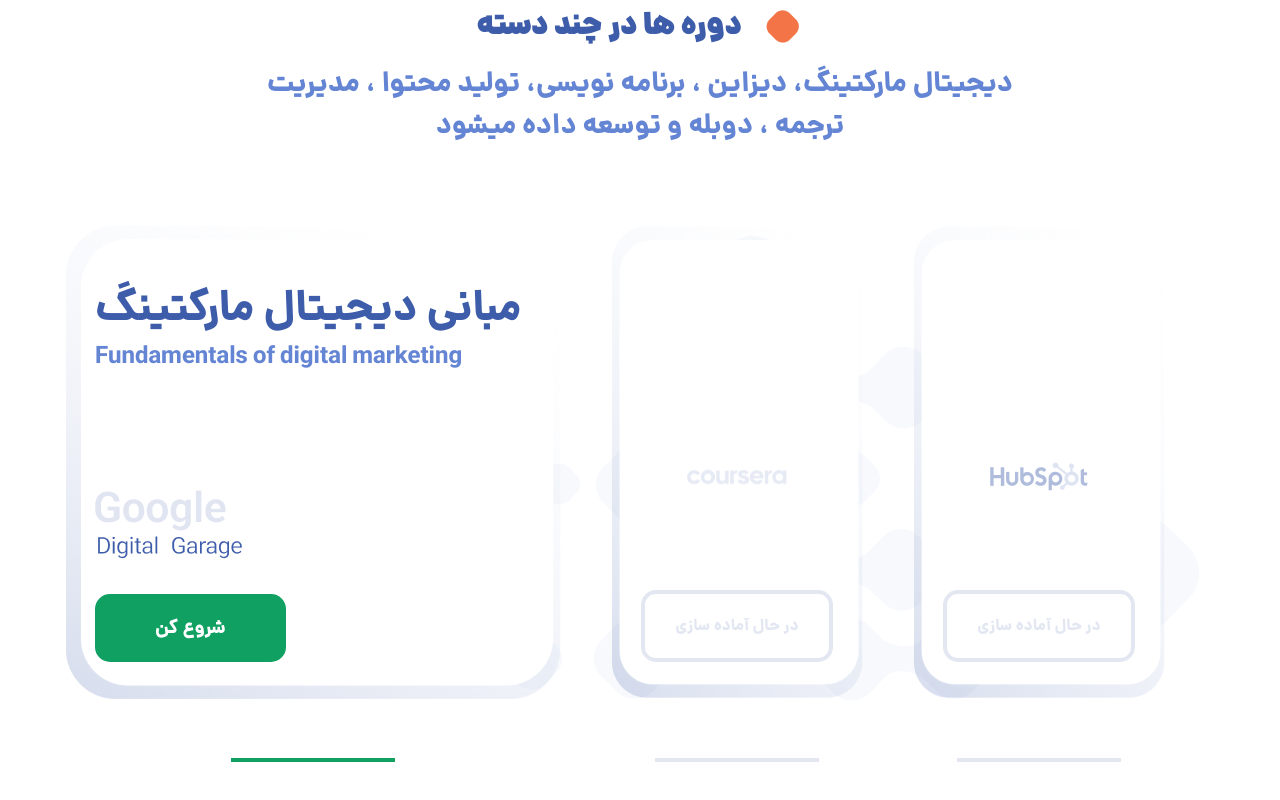
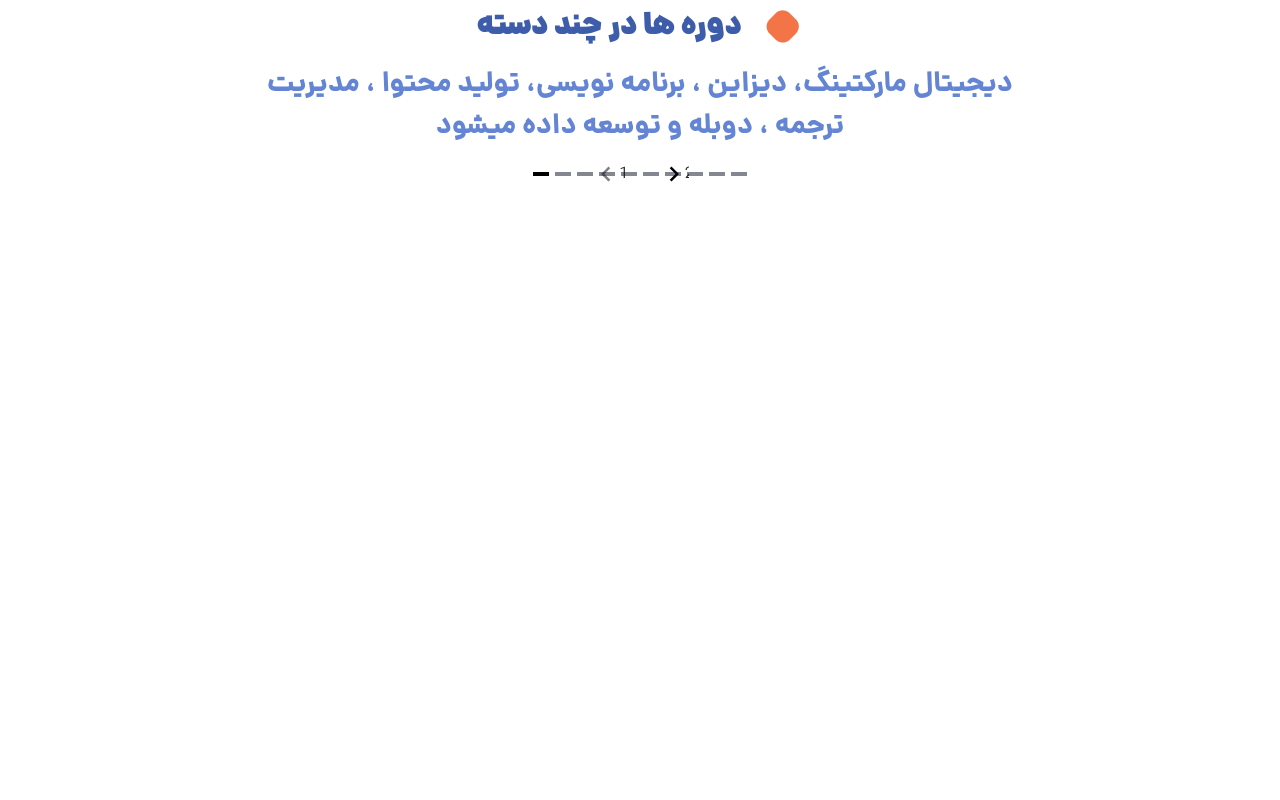
Before and after one commit to YasTechOrg/yoz_learn, a Vue app: page / in a window 1280 px wide. Shown: the part 813-1613 px from the top of the page. After the commit the page ends 1199 px from the top, so only its background shows below. Built offline with nearby package versions, Linux system fonts and the light colour scheme.

Commit message:
Section 2 part ۳ not complete

```diff
--- a/package.json
+++ b/package.json
@@ -11,7 +11,8 @@
     "@popperjs/core": "^2.11.5",
     "bootstrap": "^5.1.3",
     "node": "^17.7.2",
-    "vue": "^3.2.25"
+    "vue": "^3.2.25",
+    "vue3-carousel": "^0.1.40"
   },
   "devDependencies": {
     "@types/node": "^17.0.31",
--- a/src/App.vue
+++ b/src/App.vue
@@ -2,6 +2,7 @@
 
 // IMPORTS
 import {defineAsyncComponent, ref} from "vue"
+import { Carousel, Slide, Pagination, Navigation } from 'vue3-carousel'
 
 // DEFINE COMPONENTS
 const MobileMenu = defineAsyncComponent(() => import("./components/MobileMenu.vue"))
@@ -89,7 +90,18 @@ const isMenuShow = ref(false)
         دیجیتال مارکتینگ، دیزاین ، برنامه نویسی، تولید محتوا ، مدیریت
         <br>ترجمه ، دوبله و توسعه  داده میشود
       </p>
-      <div class="p3 d-flex justify-content-center align-items-center">
+
+      <carousel :items-to-show="1.5">
+        <slide v-for="slide in 10" :key="slide">
+          {{ slide }}
+        </slide>
+
+        <template #addons>
+          <navigation />
+          <pagination />
+        </template>
+      </carousel>
+      <div class="p3 d-none d-flex justify-content-center align-items-center">
         <div class="ac d-flex flex-column justify-content-between">
           <div>
             <h5>مبانی دیجیتال مارکتینگ</h5>
--- a/src/env.d.ts
+++ b/src/env.d.ts
@@ -6,3 +6,5 @@ declare module '*.vue' {
   const component: DefineComponent<{}, {}, any>
   export default component
 }
+
+declare module "vue3-carousel"
--- a/src/main.ts
+++ b/src/main.ts
@@ -3,5 +3,7 @@ import App from './App.vue'
 import "bootstrap"
 import "bootstrap/dist/css/bootstrap.min.css"
 
+import 'vue3-carousel/dist/carousel.css'
+
 const app = createApp(App)
 app.mount('#app')
```
Also changed, not shown: src/assets/img/section2_bg2_mobile.png (added), 1 other file (tests, documents, lock files or other folders).
